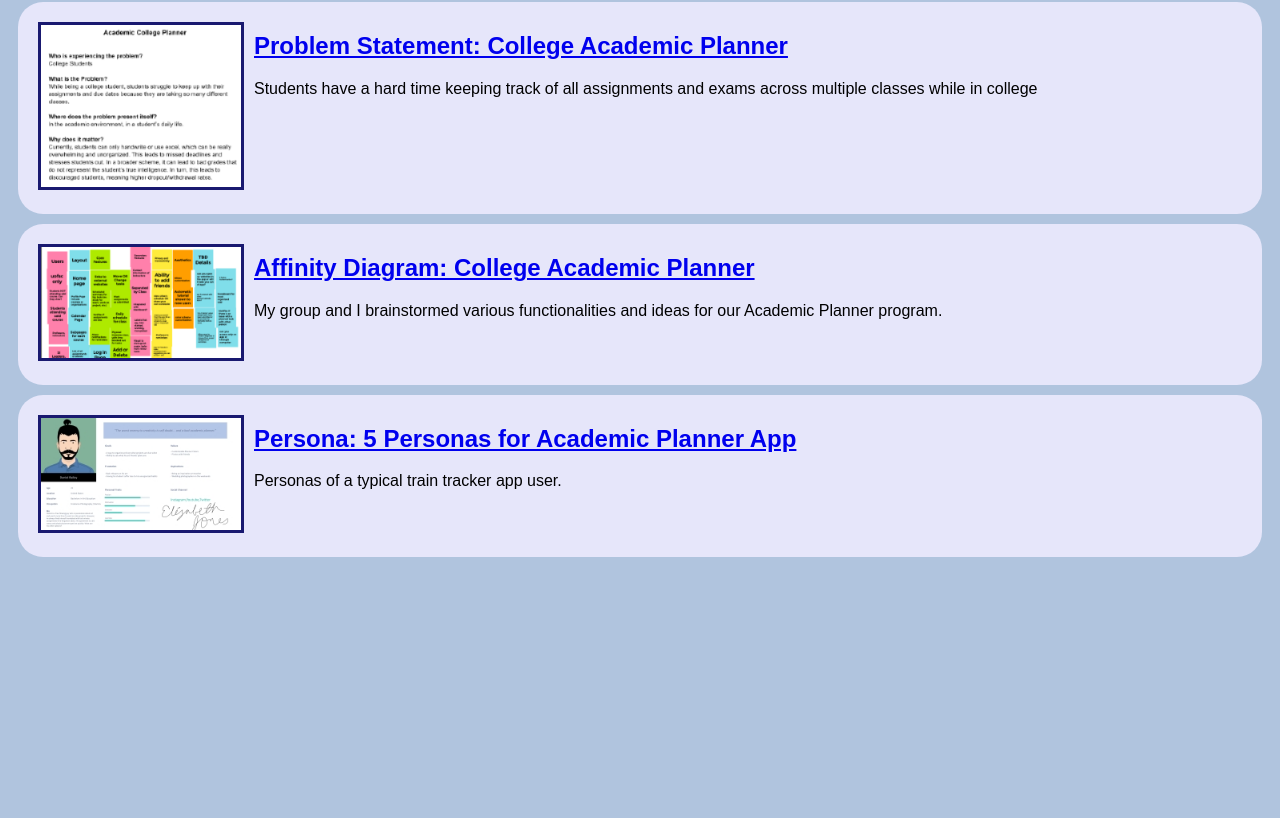
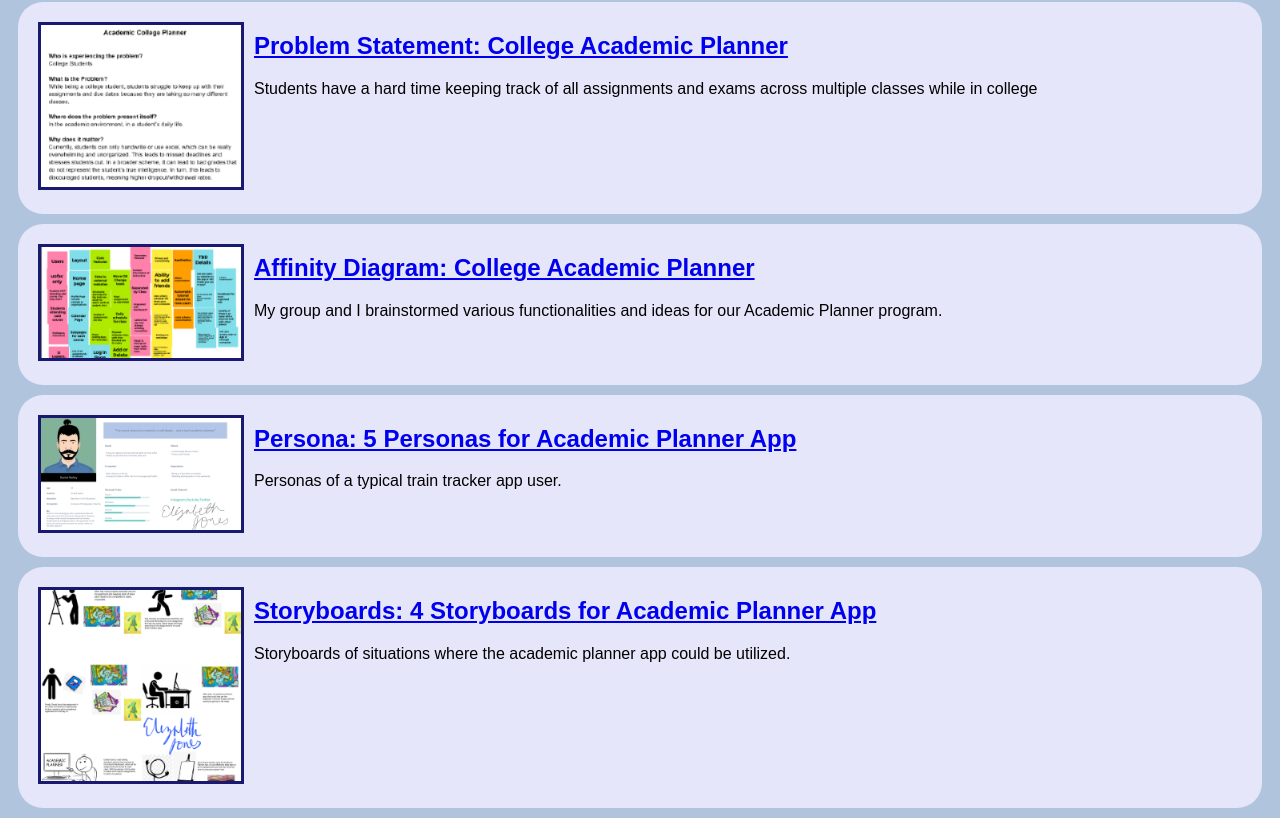
Before and after one commit to intertwinedblue/intertwinedblue.github.io, a plain HTML site: page index.html in a window 1280 px wide. Shown: the part 78-896 px from the top of the page. Before the commit the page ends 800 px from the top, so only its background shows below. Drawn offline with Linux system fonts and the light colour scheme.

Commit message:
Add files via upload

```diff
--- a/index.html
+++ b/index.html
@@ -43,18 +43,18 @@
                 </section>
         </section>
 
- <!-- Storyboard Assignment --
+ <!-- Storyboard Assignment -->
  <section class="assignment">
-    <a href="files/storyboards.pdf"><img src="images/storyboard.jpg"></a>
+    <a href="files/storyboards.pdf"><img src="images/storyboard.png"></a>
         <section class="ass-details">
-            <a href="files/storyboards.pdf"><h2>Storyboards: 4 Storyboards for Train Tracker App </h2></a>
+            <a href="files/storyboards.pdf"><h2>Storyboards: 4 Storyboards for Academic Planner App </h2></a>
 
-        <p> Storyboards of situations where the train tracker app could be utilized.
+        <p> Storyboards of situations where the academic planner app could be utilized.
              </p>
 
         </section>
 </section>
-
+<!--
     <-- Sketches Assignment --
     <section class="assignment">
         <a href="files/sketches.pdf"><img src="images/sketch.jpg"></a>
```
Also changed, not shown: images/storyboard.png (added), 1 other file.
